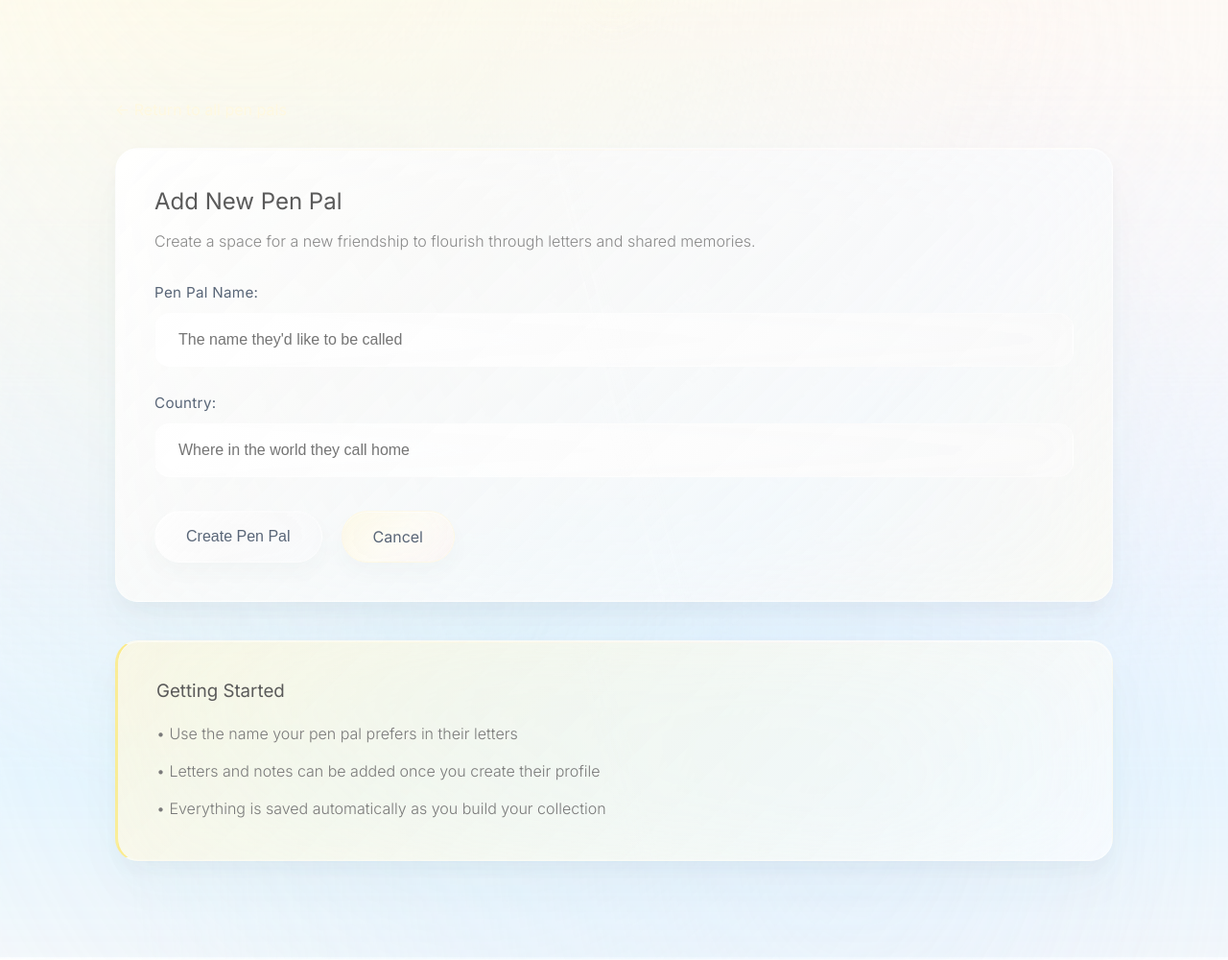
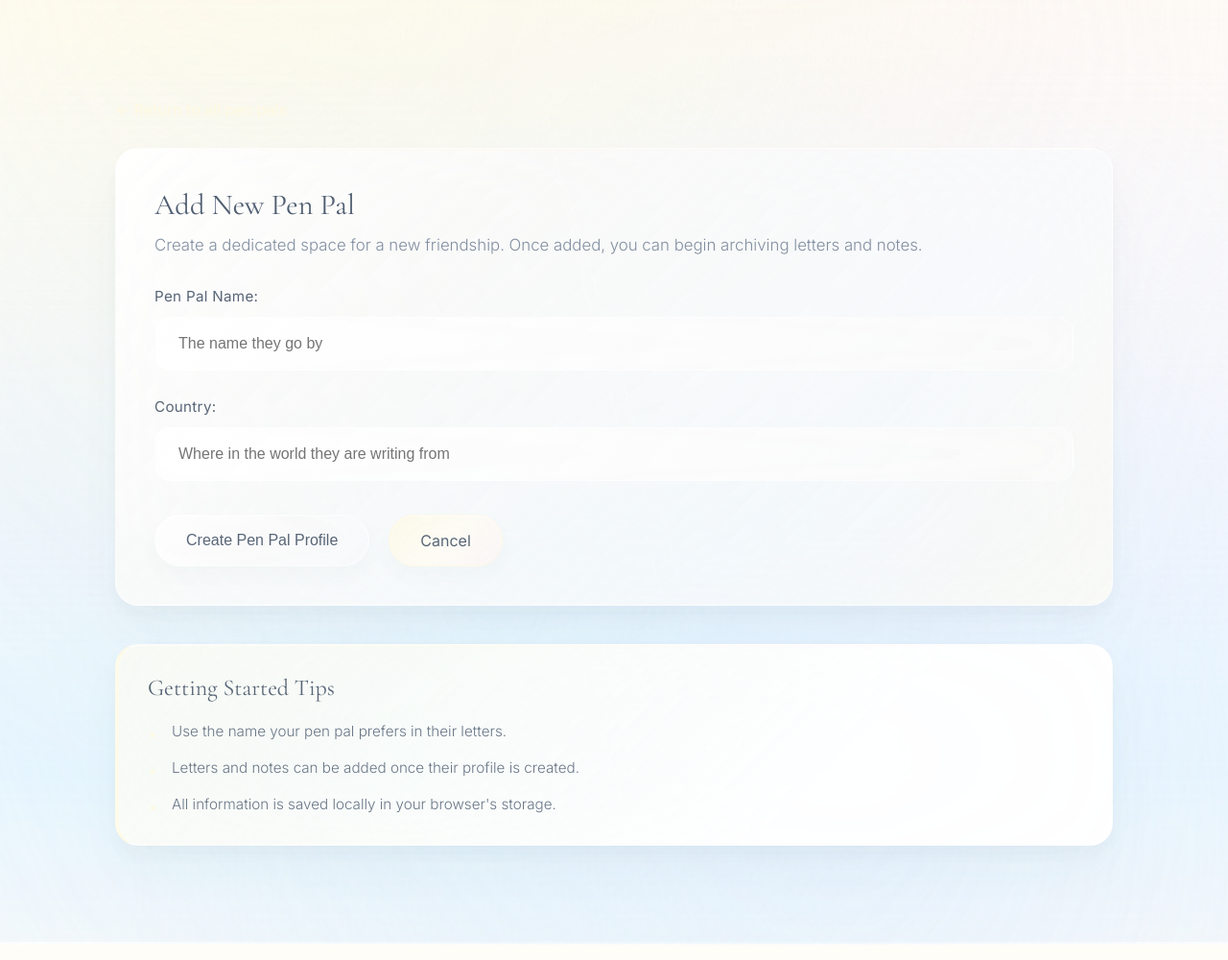
Before and after one commit to ThunderBladeX/slowly_letters, a Flask app: page /add_penpal in a window 1280 px wide. Shown: the part 225-1225 px from the top of the page at 96% size. Run offline with Flask 3, Linux system fonts and the light colour scheme.

Commit message:
Update add_penpal.html

```diff
--- a/templates/add_penpal.html
+++ b/templates/add_penpal.html
@@ -3,36 +3,47 @@
 {% block title %}Add New Pen Pal - Slowly Letters Organizer{% endblock %}
 
 {% block content %}
-    <a href="{{ url_for('index') }}" class="back-link">← Return to all pen pals</a>
+    <a href="{{ url_for('index') }}" class="back-link" style="font-size: 1rem;">← Return to all pen pals</a>
 
     <div class="card">
-        <h2 style="margin-bottom: 15px; color: #5a5a5a; font-weight: 400;">Add New Pen Pal</h2>
-        <p style="color: #8a8a8a; margin-bottom: 30px; font-weight: 300; line-height: 1.6;">Create a space for a new friendship to flourish through letters and shared memories.</p>
+        <h2 style="font-family: 'Cormorant Garamond', serif; font-size: 1.9rem; font-weight: 400; color: rgba(71, 85, 105, 0.95); margin-bottom: 10px;">Add New Pen Pal</h2>
+        <p style="color: rgba(100, 116, 139, 0.8); margin-bottom: 30px; font-weight: 300; line-height: 1.6; font-size: 1.05rem;">
+            Create a dedicated space for a new friendship. Once added, you can begin archiving letters and notes.
+        </p>
 
         <form method="POST">
             <div class="form-group">
                 <label for="name">Pen Pal Name:</label>
-                <input type="text" id="name" name="name" required placeholder="The name they'd like to be called">
+                <input type="text" id="name" name="name" required placeholder="The name they go by">
             </div>
 
             <div class="form-group">
                 <label for="country">Country:</label>
-                <input type="text" id="country" name="country" required placeholder="Where in the world they call home">
+                <input type="text" id="country" name="country" required placeholder="Where in the world they are writing from">
             </div>
 
             <div style="display: flex; gap: 20px; margin-top: 35px;">
-                <button type="submit" class="btn">Create Pen Pal</button>
+                <button type="submit" class="btn">Create Pen Pal Profile</button>
                 <a href="{{ url_for('index') }}" class="btn btn-secondary">Cancel</a>
             </div>
         </form>
     </div>
 
-    <div class="card" style="background: linear-gradient(135deg, rgba(255, 248, 220, 0.7) 0%, rgba(255, 255, 255, 0.6) 100%); border-left: 3px solid rgba(255, 215, 0, 0.4);">
-        <h3 style="color: #5a5a5a; margin-bottom: 20px; font-weight: 400;">Getting Started</h3>
-        <div style="color: #7a7a7a; line-height: 1.7; font-weight: 300;">
-            <p style="margin-bottom: 12px;">• Use the name your pen pal prefers in their letters</p>
-            <p style="margin-bottom: 12px;">• Letters and notes can be added once you create their profile</p>
-            <p>• Everything is saved automatically as you build your collection</p>
-        </div>
+    <div class="card" style="background: linear-gradient(135deg, var(--warm-mist) 0%, var(--pearl-white) 70%); border-left: 4px solid var(--pale-gold); padding: 30px;">
+        <h3 style="font-family: 'Cormorant Garamond', serif; font-size: 1.5rem; font-weight: 400; color: rgba(71, 85, 105, 0.9); margin-bottom: 18px;">Getting Started Tips</h3>
+        <ul style="color: rgba(81, 95, 115, 0.85); line-height: 1.7; font-weight: 300; font-size: 0.95rem; list-style: none; padding-left: 0;">
+            <li style="margin-bottom: 12px; padding-left: 25px; position: relative;">
+                <span style="position: absolute; left: 0; color: var(--pale-gold); filter: drop-shadow(0 0 3px rgba(255, 248, 220, 0.4)); font-size: 1.2em;">•</span>
+                Use the name your pen pal prefers in their letters.
+            </li>
+            <li style="margin-bottom: 12px; padding-left: 25px; position: relative;">
+                <span style="position: absolute; left: 0; color: var(--pale-gold); filter: drop-shadow(0 0 3px rgba(255, 248, 220, 0.4)); font-size: 1.2em;">•</span>
+                Letters and notes can be added once their profile is created.
+            </li>
+            <li style="padding-left: 25px; position: relative;">
+                <span style="position: absolute; left: 0; color: var(--pale-gold); filter: drop-shadow(0 0 3px rgba(255, 248, 220, 0.4)); font-size: 1.2em;">•</span>
+                All information is saved locally in your browser's storage.
+            </li>
+        </ul>
     </div>
 {% endblock %}
```
